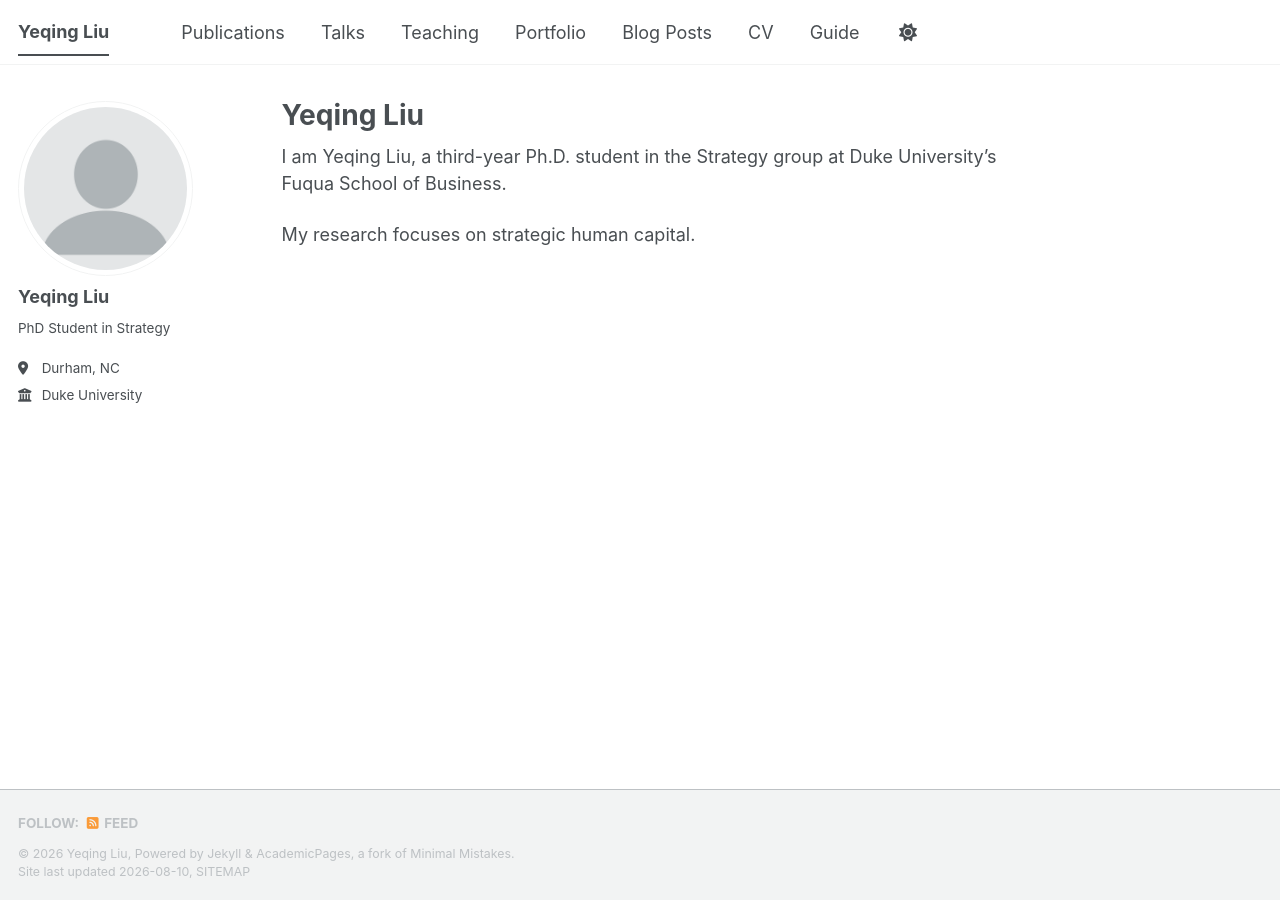
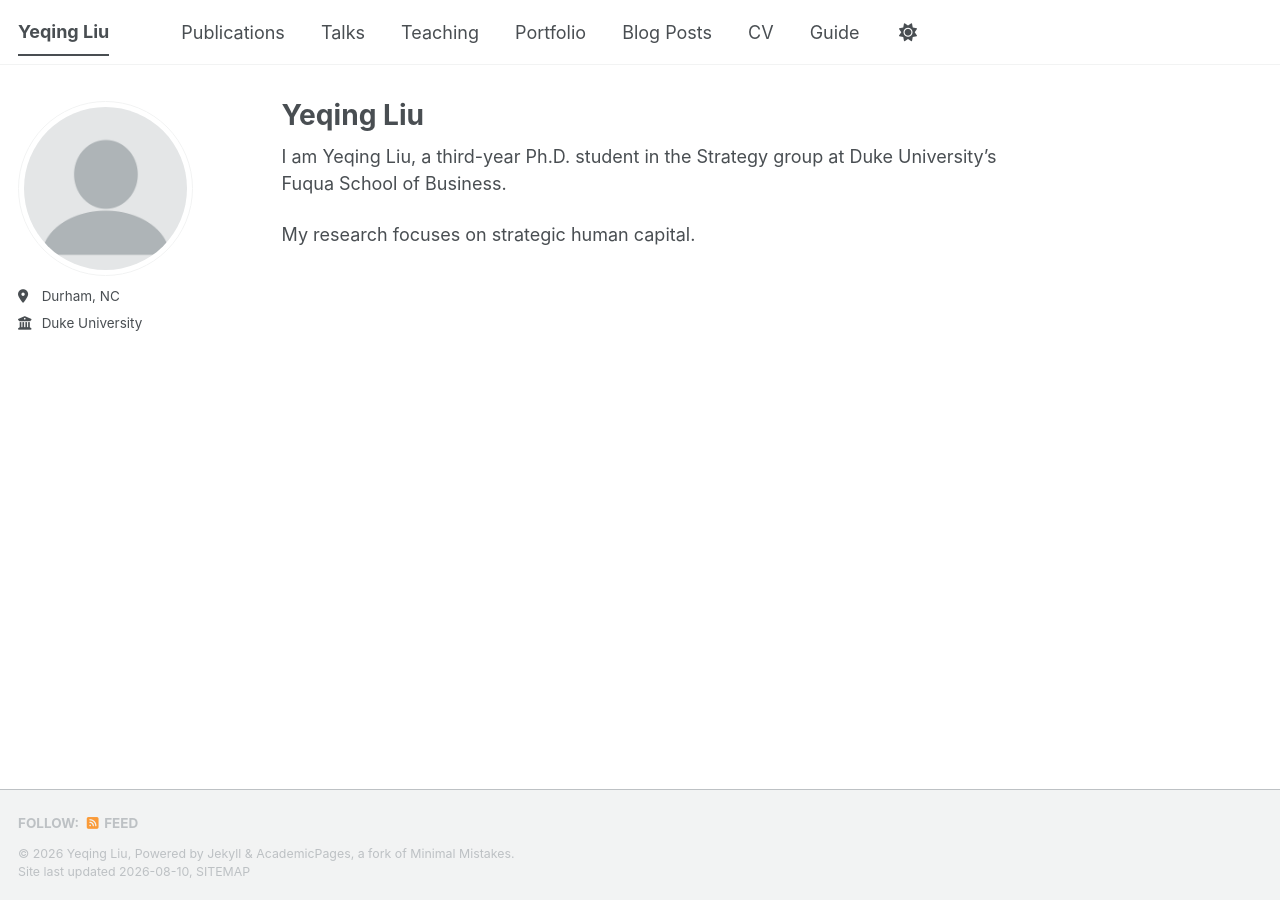
Before and after one commit to yeqing-yl-liu/yeqing-yl-liu.github.io, a Jekyll site: the page built from _pages/about.md, in a window 1280 px wide. Built offline with Jekyll 4.4.1, drawn with Linux system fonts in a browser that asks for light colours; a style sheet for code colours, icons or effects is not loaded.

Commit message:
Clear author name and bio in config
Removed personal information from author section.

```diff
--- a/_config.yml
+++ b/_config.yml
@@ -24,9 +24,9 @@ repository               : "yeqing-yl-liu/yeqing-yl-liu.github.io"
 author:
   # Biographic information
   avatar           : "profile.png"
-  name             : "Yeqing Liu"
+  name             :
   pronouns         :
-  bio              : "PhD Student in Strategy"
+  bio              :
   location         : "Durham, NC"
   employer         : "Duke University"
   uri              :
```
